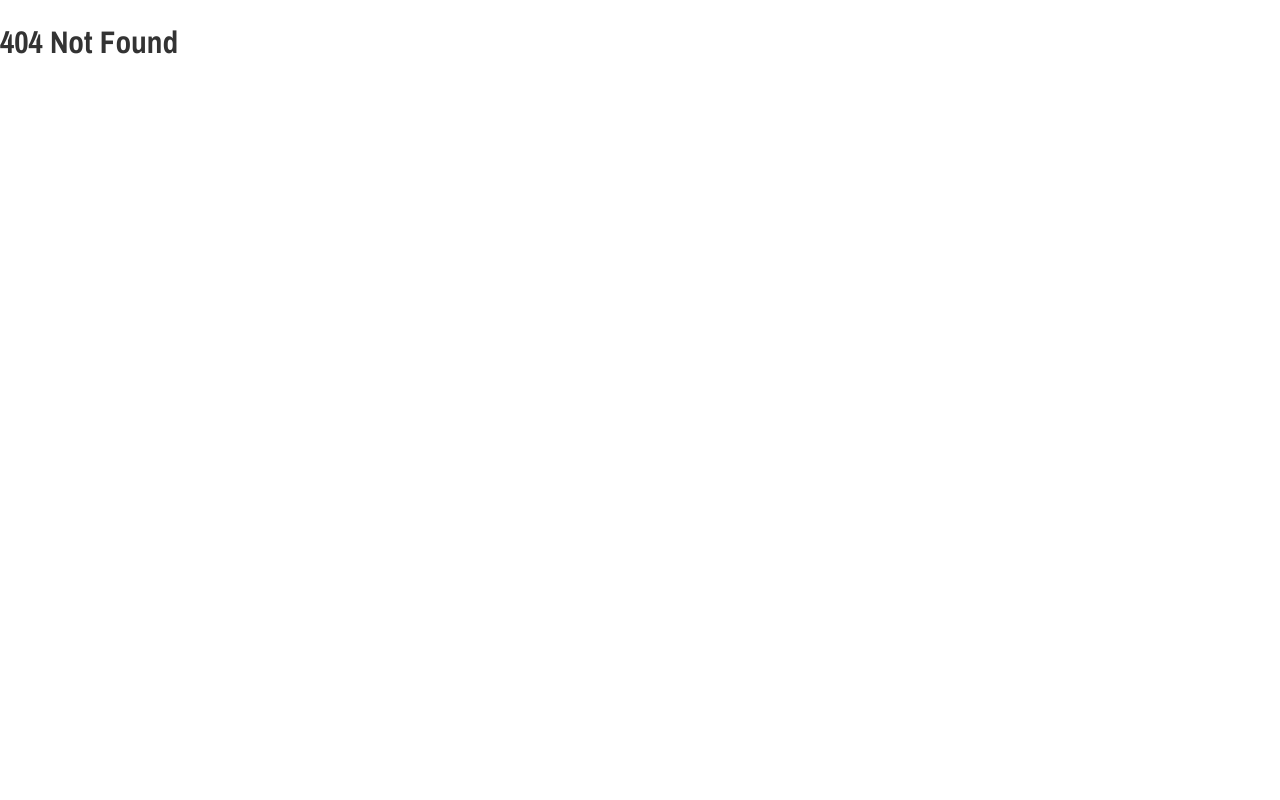
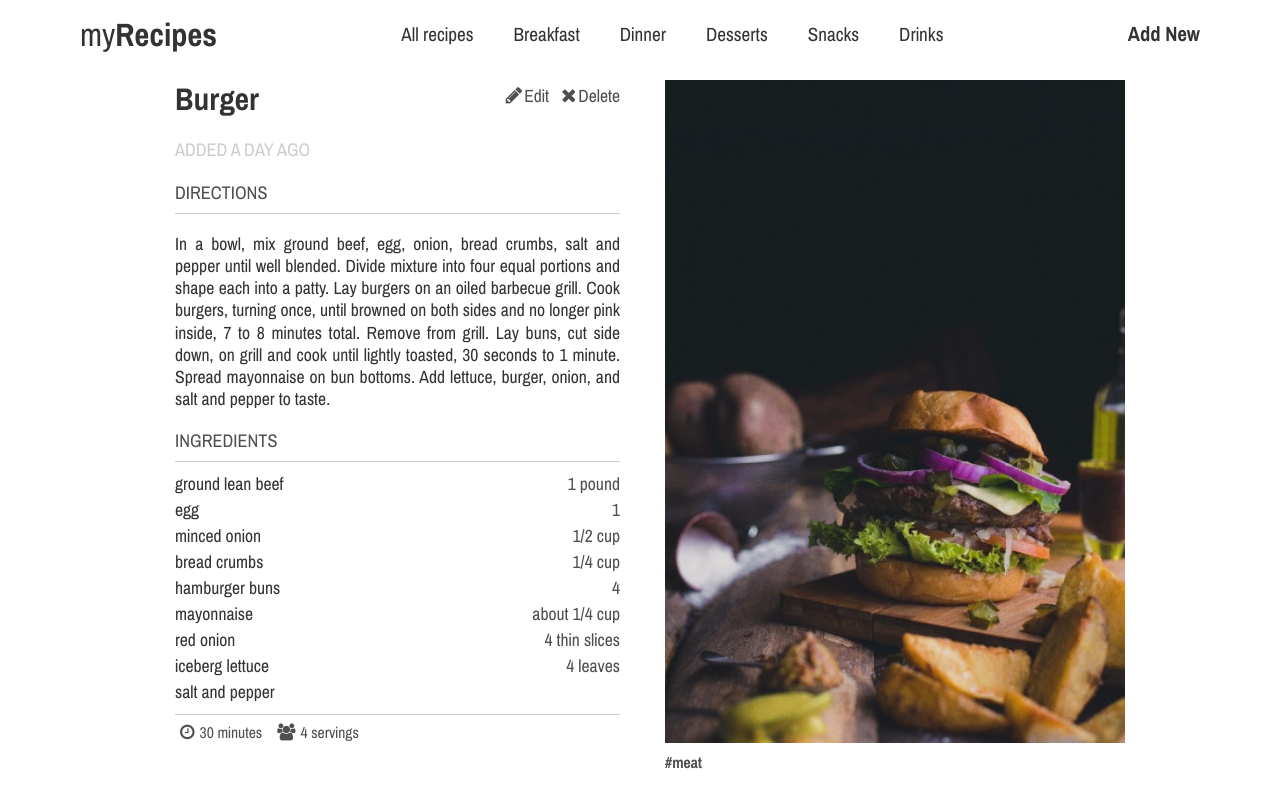
Before and after one commit to anya92/my-recipes, a React app: page /#/recipes/burger in a window 1280 px wide. Before the commit this address had no page. Built offline with nearby package versions, Linux system fonts and the light colour scheme.

Commit message:
added SingleRecipe component, created container class (css)

```diff
--- a/src/components/App/App.js
+++ b/src/components/App/App.js
@@ -8,6 +8,7 @@ import styled from 'styled-components';
 
 import Home from '../Home/Home';
 import RecipeGrid from '../RecipeGrid/RecipeGrid';
+import SingleRecipe from '../SingleRecipe/SingleRecipe';
 
 const Container = styled.div`
   font-family: 'Pragati Narrow';
@@ -19,7 +20,7 @@ const Container = styled.div`
 
 const App = () => (
   <Container>
-    <Router>
+    <Router onUpdate={() => window.scrollTo(0, 0)}>
       <Switch>
         <Route exact path="/" component={Home} />
         <Route path="/breakfast" render={props => <RecipeGrid {...props} category="breakfast" />} />
@@ -28,6 +29,7 @@ const App = () => (
         <Route path="/snacks" render={props => <RecipeGrid {...props} category="snacks" />} />
         <Route path="/drinks" render={props => <RecipeGrid {...props} category="drinks" />} />
         <Route exact path="/recipes" render={props => <RecipeGrid {...props} category="all" />} />
+        <Route path="/recipes/:slug" component={SingleRecipe} />
         <Route render={() => <h1>404 Not Found</h1>} />
       </Switch>
     </Router>
--- a/src/components/Navbar/Navbar.js
+++ b/src/components/Navbar/Navbar.js
@@ -109,17 +109,30 @@ const Navbar = () => {
       </Brand>
       <Toggle onClick={handleMenuClick}><span /></Toggle>
       <Links className="toggle">
-        <NavLink onClick={handleLinkClick} activeClassName="active" to="/recipes">All&nbsp;recipes</NavLink>
-        <NavLink onClick={handleLinkClick} activeClassName="active" to="/breakfast">Breakfast</NavLink>
-        <NavLink onClick={handleLinkClick} activeClassName="active" to="/dinner">Dinner</NavLink>
-        <NavLink onClick={handleLinkClick} activeClassName="active" to="/desserts">Desserts</NavLink>
-        <NavLink onClick={handleLinkClick} activeClassName="active" to="/snacks">Snacks</NavLink>
-        <NavLink onClick={handleLinkClick} activeClassName="active" to="/drinks">Drinks</NavLink>
+        <NavLink onClick={handleLinkClick} activeClassName="active" exact to="/recipes">
+          All&nbsp;recipes
+        </NavLink>
+        <NavLink onClick={handleLinkClick} activeClassName="active" to="/breakfast">
+          Breakfast
+        </NavLink>
+        <NavLink onClick={handleLinkClick} activeClassName="active" to="/dinner">
+          Dinner
+        </NavLink>
+        <NavLink onClick={handleLinkClick} activeClassName="active" to="/desserts">
+          Desserts
+        </NavLink>
+        <NavLink onClick={handleLinkClick} activeClassName="active" to="/snacks">
+          Snacks
+        </NavLink>
+        <NavLink onClick={handleLinkClick} activeClassName="active" to="/drinks">
+          Drinks
+        </NavLink>
       </Links>
       <AddNewLink className="toggle">
         <NavLink to="/add">Add&nbsp;New</NavLink>
       </AddNewLink>
     </StyledNavbar>
   );
-}
+};
+
 export default Navbar;
--- a/src/components/RecipeGrid/RecipeGrid.js
+++ b/src/components/RecipeGrid/RecipeGrid.js
@@ -10,12 +10,6 @@ const CardsGrid = styled.div`
   display: grid;
   grid-template-columns: 1fr 1fr 1fr;
   grid-gap: 25px;
-  max-width: 900px;
-  margin: 20px auto;
-  padding: 60px 15px 0 15px;
-  @media all and (min-width: 800px) and (max-width: 976px) {
-    padding-top: 160px;
-  }
   @media all and (max-width: 800px) {
     grid-template-columns: 1fr 1fr;
   }
@@ -29,9 +23,11 @@ export const RecipeGrid = ({ recipes }) => {
   return (
     <div>
       <Navbar />
-      <CardsGrid>
-        { recipesCards }
-      </CardsGrid>
+      <div className="container">
+        <CardsGrid>
+          { recipesCards }
+        </CardsGrid>
+      </div>
     </div>
   );
 };
--- /dev/null
+++ b/src/components/SingleRecipe/RecipeImage/RecipeImage.js
@@ -0,0 +1,44 @@
+import React from 'react';
+import styled from 'styled-components';
+import PropTypes from 'prop-types';
+
+const StyledRecipeImage = styled.div`
+  img {
+    width: 100%;
+    height: 100%;
+    object-fit: cover;
+  }
+  @media all and (max-width: 976px) {
+    padding: 0 10px;
+    img {
+      max-height: 400px;
+    }
+  }
+`;
+
+const Tags = styled.div`
+  color: #4F4F4F;
+  margin-top: 5px;
+  font-weight: 700;
+  span {
+    margin-right: 10px;
+  }
+`;
+
+const RecipeImage = ({ name, image, tags }) => {
+  const renderTags = tags.map((tag, i) => <span key={i}>#{tag}</span>);
+  return (
+    <StyledRecipeImage>
+      <img src={image} alt={name} />
+      <Tags>{ renderTags }</Tags>
+    </StyledRecipeImage>
+  );
+};
+
+RecipeImage.propTypes = {
+  name: PropTypes.string.isRequired,
+  image: PropTypes.string.isRequired,
+  tags: PropTypes.arrayOf(PropTypes.string).isRequired,
+};
+
+export default RecipeImage;
--- /dev/null
+++ b/src/components/SingleRecipe/RecipeInfo/RecipeInfo.js
@@ -0,0 +1,131 @@
+import React from 'react';
+import styled from 'styled-components';
+import { Link } from 'react-router-dom';
+import moment from 'moment';
+import PropTypes from 'prop-types';
+
+const StyledRecipeInfo = styled.div`
+  padding: 0 20px;
+  @media all and (max-width: 976px) {
+    padding: 0 10px;
+  }
+`;
+
+const Name = styled.div`
+  display: flex;
+  justify-content: space-between;
+  flex-wrap: wrap;
+
+  h1 {
+    margin: 0;
+    flex: 1 1 270px;
+    padding-right: 5px;
+    @media all and (max-width: 580px) {
+      font-size: 1.8em;
+      margin-bottom: 10px;
+    }
+  }
+`;
+
+const Options = styled.div`
+  font-size: 1.2rem;
+  margin-top: 5px;
+  color: #4F4F4F;
+  cursor: pointer;
+  a {
+    color: #4F4F4F;
+    text-decoration: none;
+  }
+  i {
+    margin: 0 2px 0 8px;
+  }
+`;
+
+const AddedAt = styled.h3`
+  color: #CCC;
+  text-transform: uppercase;
+  font-weight: 400;
+`;
+
+const Directions = styled.div`
+  h3 {
+    margin: 0;
+    text-transform: uppercase;
+    color: #4F4F4F;
+    font-weight: 400;
+  }
+  p {
+    font-size: 1.2rem;
+    text-align: justify;
+  }
+`;
+
+const Ingredients = styled.div`
+  margin-top: 20px;
+  h3 {
+    margin: 0;
+    text-transform: uppercase;
+    color: #4F4F4F;
+    font-weight: 400;
+  }
+  div {
+    font-size: 1.2rem;
+    display: flex;
+    justify-content: space-between;
+    div {
+      margin: 2px 0;
+    }
+    div:nth-child(even) {
+      color: #4F4F4F;
+    }
+  }
+`;
+
+const Info = styled.div`
+  color: #4F4F4F;
+  span {
+    margin-right: 10px;
+  }
+  i {
+    margin: 0 5px;
+  }
+`;
+
+const RecipeInfo = ({ recipe }) => {
+  const ingredients = recipe.ingredients.map((ingredient, i) => (
+    <div key={i}>
+      <div>{ingredient.name}</div>
+      <div>{ingredient.quantity}</div>
+    </div>
+  ));
+  return (
+    <StyledRecipeInfo>
+      <Name>
+        <h1>{recipe.name}</h1>
+        <Options>
+          <Link to={`/recipes/${recipe.slug}/edit`}><i className="fa fa-pencil" />Edit</Link> <i className="fa fa-times" />Delete
+        </Options>
+      </Name>
+      <AddedAt>added {moment(recipe.addedAt).from(moment())}</AddedAt>
+      <Directions>
+        <h3>directions</h3><hr />
+        <p>{recipe.directions}</p>
+      </Directions>
+      <Ingredients>
+        <h3>ingredients</h3><hr />
+        {ingredients}
+      </Ingredients>
+      <hr />
+      <Info>
+        <span><i className="fa fa-clock-o" />{recipe.time}</span>
+        <span><i className="fa fa-users" />{recipe.yields}</span>
+      </Info>
+    </StyledRecipeInfo>
+  );
+};
+
+RecipeInfo.propTypes = {
+  recipe: PropTypes.object.isRequired,
+};
+
+export default RecipeInfo;
--- /dev/null
+++ b/src/components/SingleRecipe/SingleRecipe.js
@@ -0,0 +1,61 @@
+import React from 'react';
+import { connect } from 'react-redux';
+import styled from 'styled-components';
+import PropTypes from 'prop-types';
+
+import Navbar from '../Navbar/Navbar';
+import RecipeInfo from './RecipeInfo/RecipeInfo';
+import RecipeImage from './RecipeImage/RecipeImage';
+
+const Recipe = styled.div`
+  display: grid;
+  grid-template-columns: 50% auto;
+  grid-gap: 25px;
+  margin: 0 auto;
+  hr {
+    border: none;
+    border-bottom: 1px solid #CCC;
+  }
+  @media all and (max-width: 580px) {
+    grid-template-columns: 1fr;
+  }
+`;
+
+const NotFound = styled.div`
+  text-align: center;
+`;
+
+const SingleRecipe = ({ recipe }) => {
+  if (recipe.length === 0) {
+    return (
+      <div>
+        <Navbar />
+        <div className="container">
+          <NotFound><h1>Not Found</h1></NotFound>
+        </div>
+      </div>
+    );
+  }
+  return (
+    <div>
+      <Navbar />
+      <div className="container">
+        <Recipe>
+          <RecipeInfo recipe={recipe} />
+          <RecipeImage name={recipe.name} image={recipe.image} tags={recipe.tags} />
+        </Recipe>
+      </div>
+    </div>
+  );
+};
+
+SingleRecipe.propTypes = {
+  recipe: PropTypes.object.isRequired,
+};
+
+function mapStateToProps(state, ownProps) {
+  const recipe = state.filter(rec => rec.slug === ownProps.match.params.slug);
+  return { recipe: recipe[0] || [] };
+}
+
+export default connect(mapStateToProps)(SingleRecipe);
--- a/src/index.css
+++ b/src/index.css
@@ -17,3 +17,16 @@
 body {
   max-width: 100%;
 }
+
+.container {
+  max-width: 1000px;
+  margin: 0 auto;
+  padding: 80px 15px 0 15px;
+
+}
+
+@media all and (min-width: 800px) and (max-width: 976px) {
+  .container {
+    padding-top: 180px;
+  }
+}
--- a/src/index.js
+++ b/src/index.js
@@ -5,6 +5,7 @@ import { Provider } from 'react-redux';
 import registerServiceWorker from './registerServiceWorker';
 
 import '../node_modules/normalize.css/normalize.css';
+import '../node_modules/font-awesome/css/font-awesome.min.css';
 import './index.css';
 
 import recipes from './recipes';
```
Also changed, not shown: .eslintrc.js.
